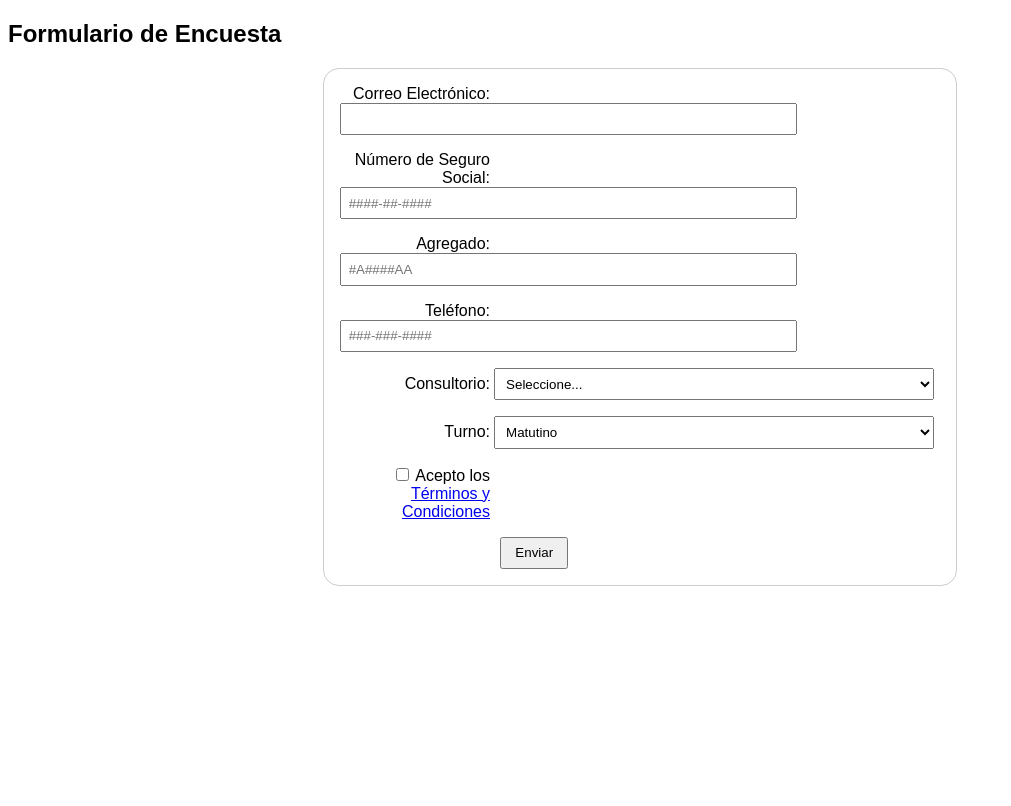
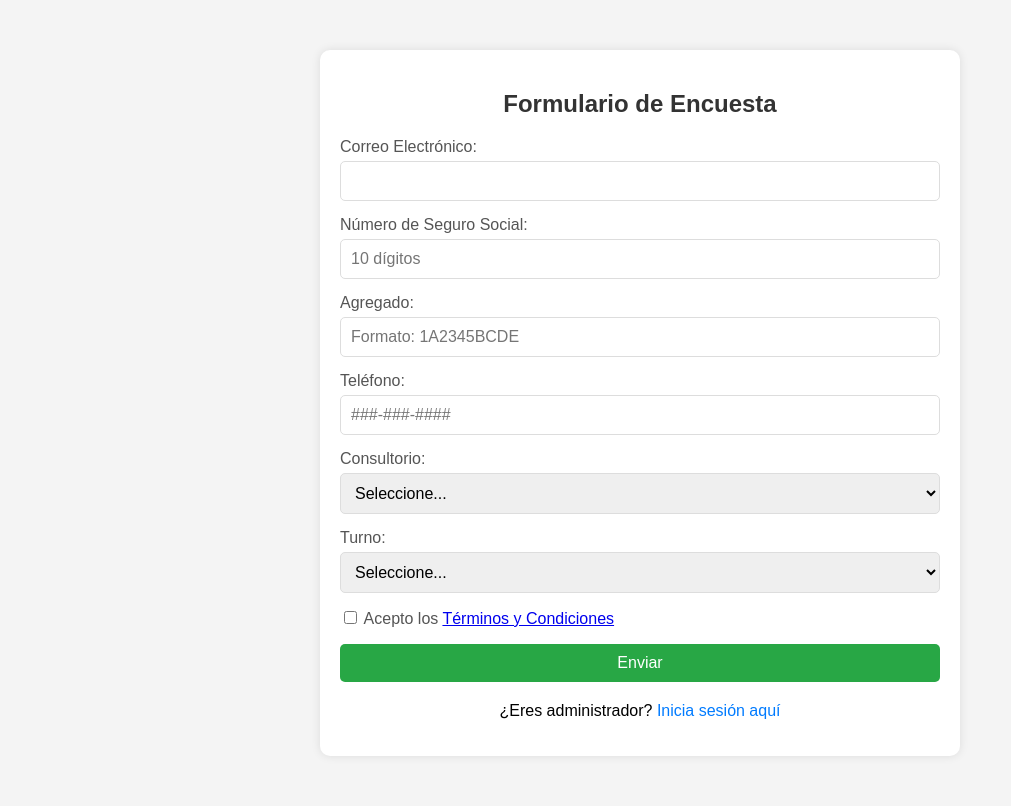
Before and after one commit to yosoyelquesoy/Espontaneos_UMF4, a Flask app: page / in a window 1280 px wide. Shown: the whole page, without its empty margins (0-1011 px from the left). Before the commit the page ends 586 px from the top, so only its background shows below. Run offline with Flask 2, Linux system fonts and the light colour scheme.

Commit message:
Actualizar index.html con nuevo formato y validaciones

```diff
--- a/templates/index.html
+++ b/templates/index.html
@@ -4,40 +4,103 @@
     <meta charset="UTF-8">
     <meta name="viewport" content="width=device-width, initial-scale=1.0">
     <title>Formulario de Encuesta</title>
+    <link rel="stylesheet" href="https://cdnjs.cloudflare.com/ajax/libs/font-awesome/5.15.3/css/all.min.css">
     <style>
-        /* Estilo básico para el formulario */
-        body { font-family: Arial, sans-serif; }
-        form { max-width: 600px; margin: auto; padding: 1em; border: 1px solid #ccc; border-radius: 1em; }
-        div + div { margin-top: 1em; }
-        label { display: inline-block; width: 150px; text-align: right; }
-        input, select { width: calc(100% - 160px); padding: 0.5em; }
-        input[type="checkbox"] { width: auto; }
-        button { margin-left: 160px; padding: 0.5em 1em; }
+        body {
+            font-family: Arial, sans-serif;
+            background-color: #f4f4f4;
+            margin: 0;
+            padding: 0;
+        }
+        .container {
+            max-width: 600px;
+            margin: 50px auto;
+            padding: 20px;
+            background-color: #fff;
+            box-shadow: 0 0 10px rgba(0, 0, 0, 0.1);
+            border-radius: 10px;
+        }
+        h2 {
+            text-align: center;
+            color: #333;
+        }
+        form {
+            display: flex;
+            flex-direction: column;
+        }
+        label {
+            margin-bottom: 5px;
+            color: #555;
+        }
+        input, select {
+            margin-bottom: 15px;
+            padding: 10px;
+            border: 1px solid #ddd;
+            border-radius: 5px;
+            font-size: 16px;
+        }
+        button {
+            padding: 10px;
+            background-color: #28a745;
+            color: #fff;
+            border: none;
+            border-radius: 5px;
+            font-size: 16px;
+            cursor: pointer;
+        }
+        button:hover {
+            background-color: #218838;
+        }
+        .admin-link {
+            text-align: center;
+            margin-top: 20px;
+        }
+        .admin-link a {
+            color: #007bff;
+            text-decoration: none;
+        }
+        .admin-link a:hover {
+            text-decoration: underline;
+        }
+        .terms-popup {
+            display: none;
+            position: fixed;
+            top: 50%;
+            left: 50%;
+            transform: translate(-50%, -50%);
+            background-color: #fff;
+            padding: 20px;
+            border: 1px solid #ddd;
+            border-radius: 10px;
+            box-shadow: 0 0 10px rgba(0, 0, 0, 0.1);
+        }
+        .terms-popup h3 {
+            margin-top: 0;
+        }
+        .terms-popup button {
+            background-color: #dc3545;
+        }
     </style>
 </head>
 <body>
-    <h2>Formulario de Encuesta</h2>
-    <form id="surveyForm" onsubmit="handleSubmit(event)">
-        <div>
+    <div class="container">
+        <h2>Formulario de Encuesta</h2>
+        <form id="surveyForm" onsubmit="handleSubmit(event)">
             <label for="email">Correo Electrónico:</label>
             <input type="email" id="email" name="email" required>
-        </div>
-        <div>
+
             <label for="ssn">Número de Seguro Social:</label>
-            <input type="text" id="ssn" name="ssn" pattern="\d{4}-\d{2}-\d{4}" placeholder="####-##-####" required>
-        </div>
-        <div>
+            <input type="text" id="ssn" name="ssn" placeholder="10 dígitos" pattern="\d{10}" required>
+
             <label for="agg">Agregado:</label>
-            <input type="text" id="agg" name="agg" pattern="\d[A-Z]\d{4}[A-Z]{2}" placeholder="#A####AA" required>
-        </div>
-        <div>
+            <input type="text" id="agg" name="agg" placeholder="Formato: 1A2345BCDE" pattern="\d[A-Z]\d{4}[A-Z]{4}" required>
+
             <label for="phone">Teléfono:</label>
             <input type="tel" id="phone" name="phone" pattern="\d{3}-\d{3}-\d{4}" placeholder="###-###-####" required>
-        </div>
-        <div>
+
             <label for="consultorio">Consultorio:</label>
             <select id="consultorio" name="consultorio" required>
-                <option value="">Seleccione...</option>
+                <option value="" disabled selected>Seleccione...</option>
                 <option value="1">1</option>
                 <option value="2">2</option>
                 <option value="3">3</option>
@@ -52,29 +115,35 @@
                 <option value="12">12</option>
                 <option value="13">13</option>
             </select>
-        </div>
-        <div>
+
             <label for="turno">Turno:</label>
             <select id="turno" name="turno" required>
+                <option value="" disabled selected>Seleccione...</option>
                 <option value="matutino">Matutino</option>
                 <option value="vespertino">Vespertino</option>
             </select>
-        </div>
-        <div>
+
             <label for="terms">
                 <input type="checkbox" id="terms" name="terms" required>
                 Acepto los <a href="javascript:void(0);" onclick="showTerms()">Términos y Condiciones</a>
             </label>
+
+            <button type="submit">Enviar</button>
+        </form>
+
+        <div class="admin-link">
+            <p>¿Eres administrador? <a href="/admin">Inicia sesión aquí</a></p>
         </div>
-        <div>
-            <button type="submit">Enviar</button>
-        </div>
-    </form>
+    </div>
 
-    <div id="termsPopup" style="display:none;">
+    <div id="termsPopup" class="terms-popup">
         <h3>Términos y Condiciones</h3>
         <p>Aquí van los términos y condiciones...</p>
         <button onclick="closeTerms()">Cerrar</button>
+    </div>
+
+    <div id="surveyClosedMessage" style="display:none;">
+        <h2>La encuesta está actualmente cerrada.</h2>
     </div>
 
     <script>
@@ -98,10 +167,26 @@
                 if (data.success) {
                     window.location.href = '/thankyou';
                 } else {
-                    alert('Hubo un error al enviar el formulario.');
+                    alert(data.message);
                 }
             });
         }
+
+        function checkSurveyStatus() {
+            fetch('/survey_status')
+            .then(response => response.json())
+            .then(data => {
+                if (data.is_open) {
+                    document.getElementById('surveyFormContainer').style.display = 'block';
+                    document.getElementById('surveyClosedMessage').style.display = 'none';
+                } else {
+                    document.getElementById('surveyFormContainer').style.display = 'none';
+                    document.getElementId('surveyClosedMessage').style.display = 'block';
+                }
+            });
+        }
+
+        checkSurveyStatus();
     </script>
 </body>
 </html>
```
